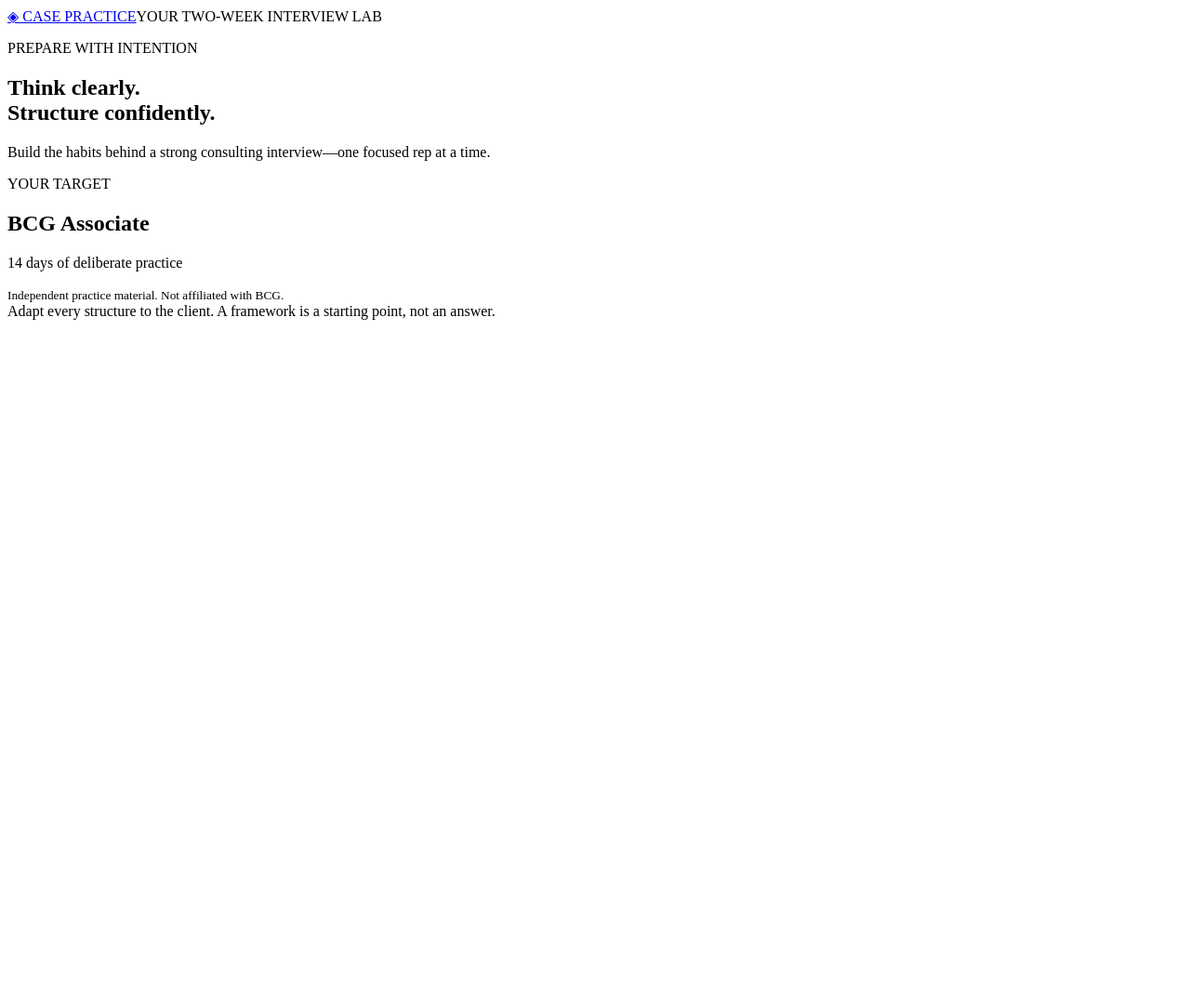
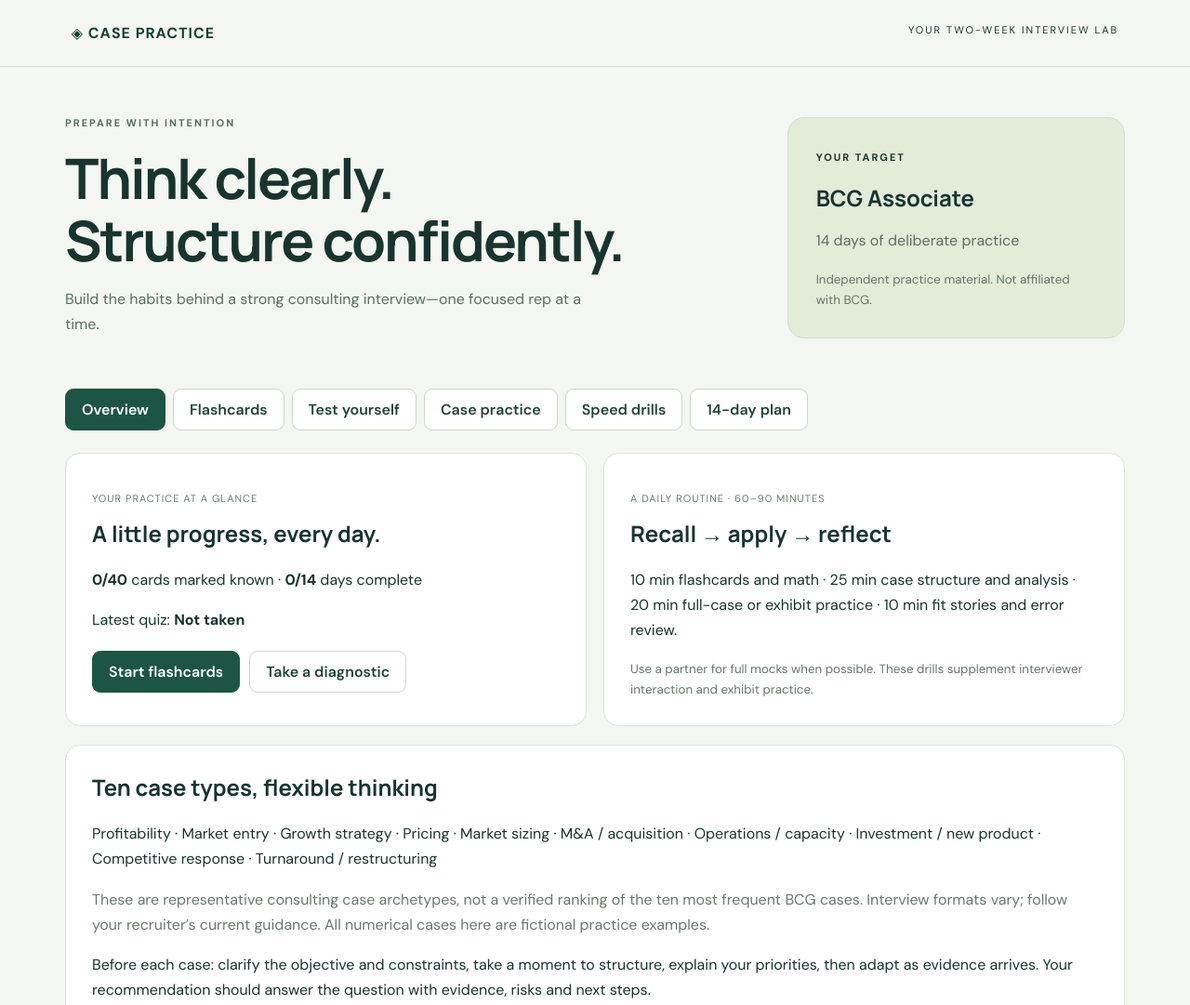
Before and after one commit to jakeatkinson416-alt/Case-Practice, a website: page index.html in a window 1280 px wide. Shown: the top 1081 px of the page at 93% size. Before the commit the page ends 800 px from the top, so only its background shows below. Drawn offline with Linux system fonts and the light colour scheme; the site is published under a folder, as on GitHub Pages, so addresses that start at the root find nothing.

Commit message:
Make asset paths work on GitHub Pages

```diff
--- a/index.html
+++ b/index.html
@@ -1 +1 @@
-<!doctype html><html lang="en"><head><meta charset="utf-8"><meta name="viewport" content="width=device-width, initial-scale=1"><title>Case Practice · Interview Lab</title><link rel="stylesheet" href="/style.css"></head><body><header><a href="/" class="brand">◈ CASE PRACTICE</a><span>YOUR TWO-WEEK INTERVIEW LAB</span></header><main><section class="hero"><div><p class="eyebrow">PREPARE WITH INTENTION</p><h1>Think clearly.<br>Structure confidently.</h1><p>Build the habits behind a strong consulting interview—one focused rep at a time.</p></div><aside><span>YOUR TARGET</span><h2>BCG Associate</h2><p>14 days of deliberate practice</p><small>Independent practice material. Not affiliated with BCG.</small></aside></section><nav aria-label="Study modes"></nav><section id="workspace" aria-live="polite"></section><footer>Adapt every structure to the client. A framework is a starting point, not an answer.</footer></main><script type="module" src="/app.js"></script></body></html>
+<!doctype html><html lang="en"><head><meta charset="utf-8"><meta name="viewport" content="width=device-width, initial-scale=1"><title>Case Practice · Interview Lab</title><link rel="stylesheet" href="./style.css"></head><body><header><a href="./" class="brand">◈ CASE PRACTICE</a><span>YOUR TWO-WEEK INTERVIEW LAB</span></header><main><section class="hero"><div><p class="eyebrow">PREPARE WITH INTENTION</p><h1>Think clearly.<br>Structure confidently.</h1><p>Build the habits behind a strong consulting interview—one focused rep at a time.</p></div><aside><span>YOUR TARGET</span><h2>BCG Associate</h2><p>14 days of deliberate practice</p><small>Independent practice material. Not affiliated with BCG.</small></aside></section><nav aria-label="Study modes"></nav><section id="workspace" aria-live="polite"></section><footer>Adapt every structure to the client. A framework is a starting point, not an answer.</footer></main><script type="module" src="./app.js"></script></body></html>
```
Also changed, not shown: README.md.
